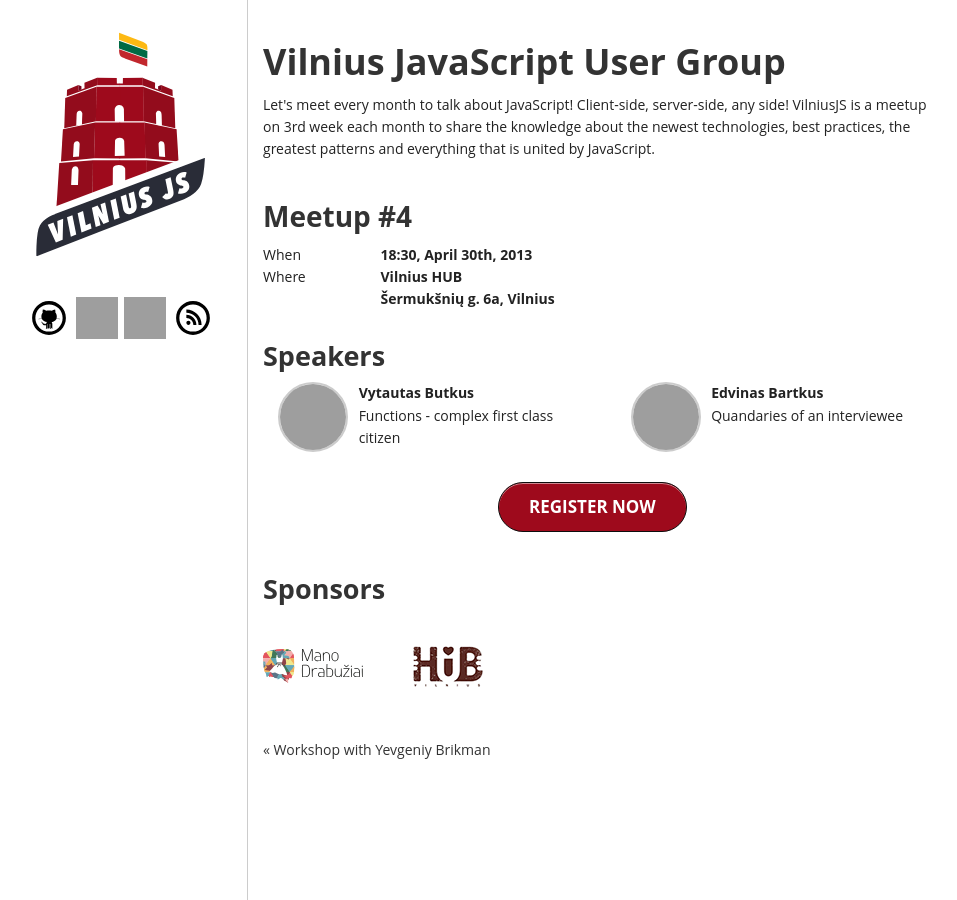
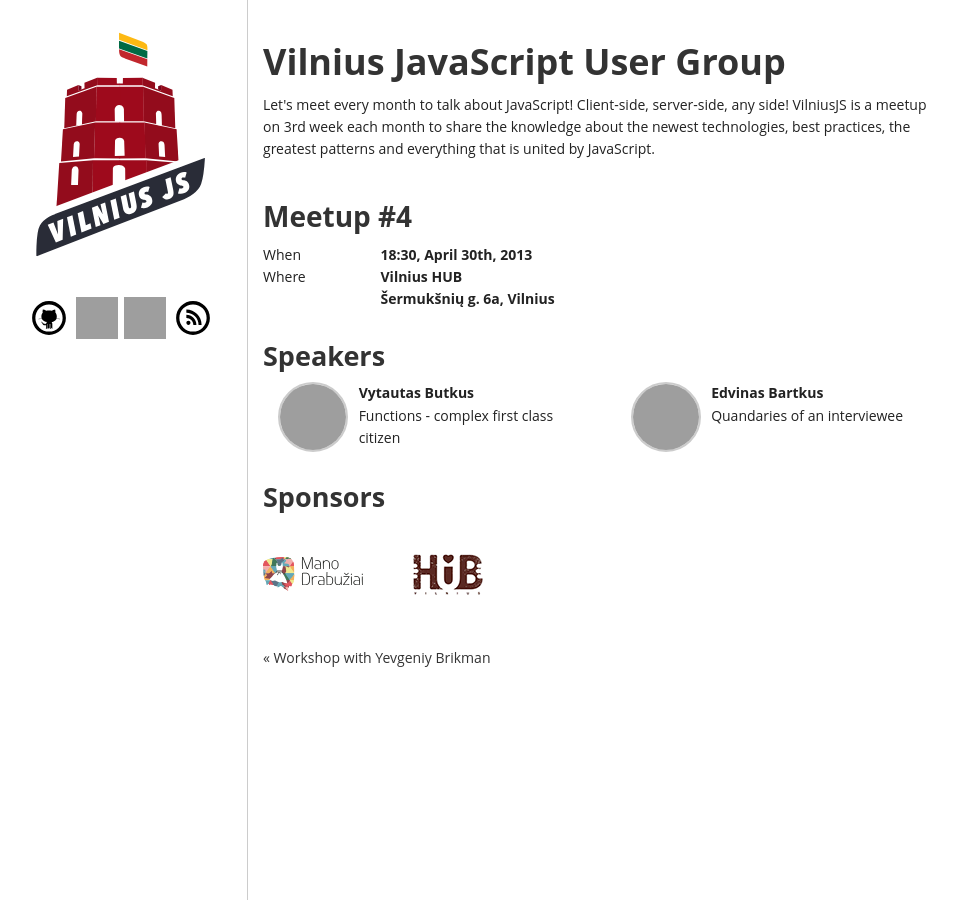
Before and after one commit to VilniusJS/vilniusjs.lt, a Jekyll site: the page built from _posts/2013-04-30-meetup4.html, in a window 1280 px wide, cut to the strip 0-900 px from the top of the page. Shown: the whole strip, without its empty margins (157-1114 px from the left). Built offline with Jekyll 4.4.1, drawn with Linux system fonts in a browser that asks for light colours; comment, search, counter and statistics services are not loaded; grey boxes are pictures that could not be loaded.

Commit message:
Remove 'REGISTER' from the 4th meetup info

```diff
--- a/_posts/2013-04-30-meetup4.html
+++ b/_posts/2013-04-30-meetup4.html
@@ -46,14 +46,6 @@
   </div>
 </div>
 
-<div class="row">
-  <div class="four columns centered">
-  <h3>
-    <a class="large nice round red button" href="https://tito.io/vilniusjs/vilniusjs-4">REGISTER NOW</a>
-  </h3>
-  </div>
-</div>
-
 <h3>Sponsors</h3>
 <div class="row">
   <div class="ten columns">
```
